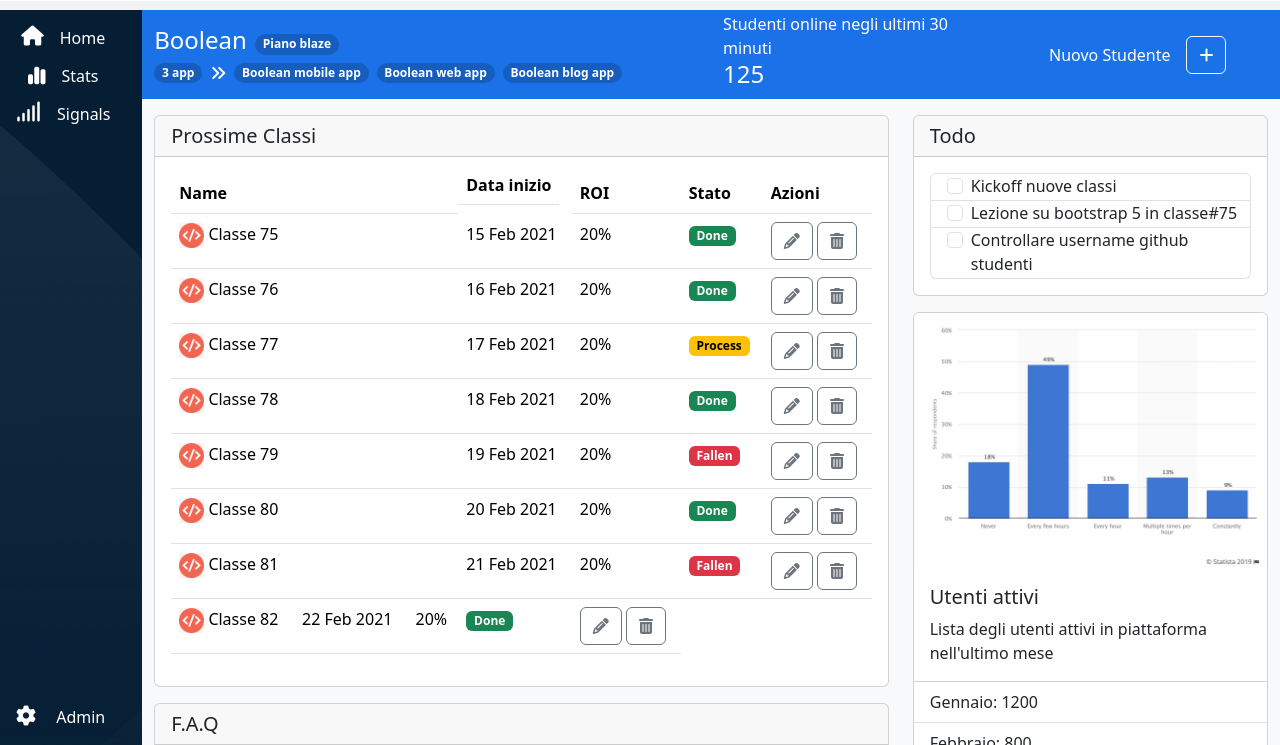
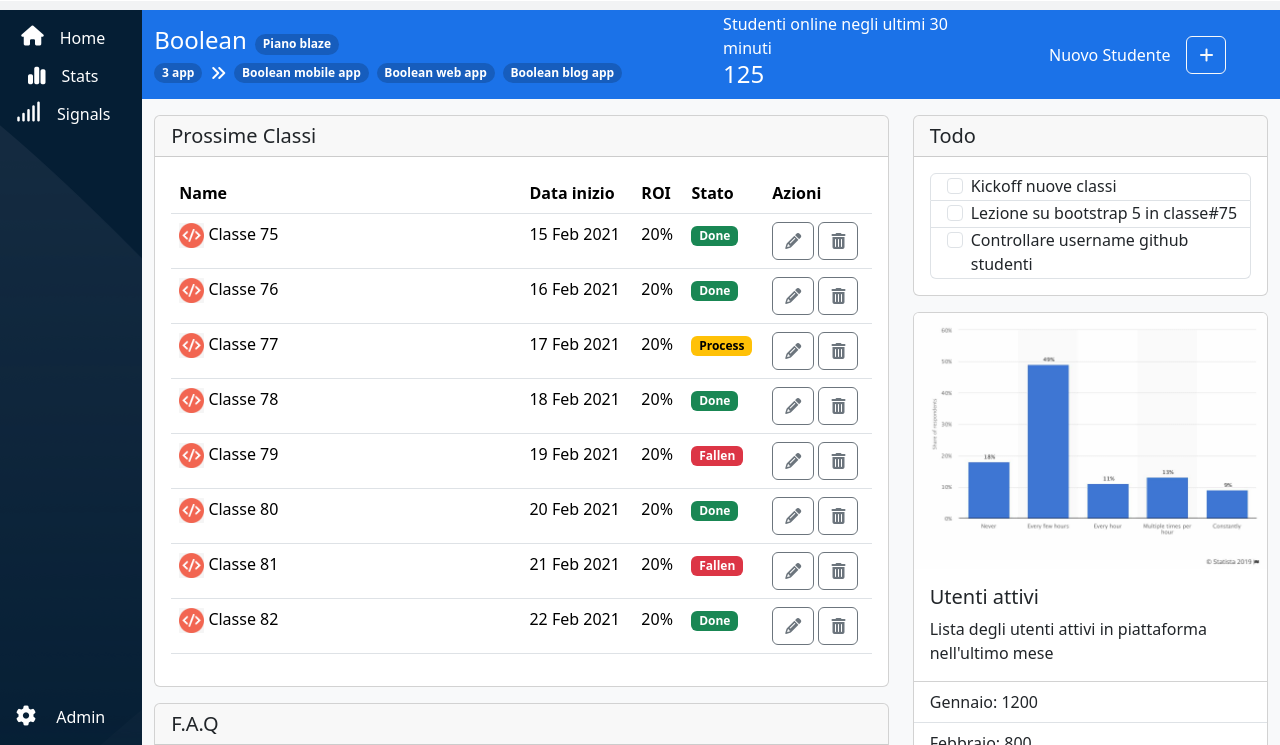
Before and after one commit to Fabrizio-padula-hub/html-css-bootstrap-dashboard, a plain HTML site: page index.html in a window 1280 px wide. Shown: the part 55-800 px from the top of the page. Drawn offline with nearby package versions, Linux system fonts and the light colour scheme.

Commit message:
feat: tabe adjustment

```diff
--- a/index.html
+++ b/index.html
@@ -239,24 +239,24 @@
                                             <table class="table">
                                                 <thead class="table">
                                                     <tr>
-                                                        <th colspan="3">Name</th>
-                                                        <th class="d-none d-md-inline">Data inizio</th>
-                                                        <th>ROI</th>
+                                                        <th class="space-table-th">Name</th>
+                                                        <th class="d-none d-md-table-cell">Data inizio</th>
+                                                        <th class="d-none d-md-table-cell">ROI</th>
                                                         <th>Stato</th>
                                                         <th>Azioni</th>
                                                     </tr>
                                                 </thead>
                                                 <tbody>
                                                     <tr>
-                                                        <td colspan="3">
+                                                        <td>
                                                             <img src="./img/class-avatar.jpg" class="img-fluid img-class" alt="">
                                                             Classe 75
                                                         </td>
-                                                        <td>
-                                                            <span class="d-none d-md-inline">15 Feb 2021</span>
+                                                        <td class="d-none d-md-table-cell">
+                                                            15 Feb 2021
                                                         </td>
-                                                        <td>
-                                                            <span class="d-none d-md-inline">20%</span>
+                                                        <td class="d-none d-md-table-cell">
+                                                            20%
                                                         </td>
                                                         <td>
                                                             <span class="badge text-bg-success">Done</span>
@@ -267,15 +267,15 @@
                                                         </td>
                                                     </tr>
                                                     <tr>
-                                                        <td colspan="3">
+                                                        <td>
                                                             <img src="./img/class-avatar.jpg" class="img-fluid img-class" alt="">
                                                             Classe 76
                                                         </td>
-                                                        <td>
-                                                            <span class="d-none d-md-inline">16 Feb 2021</span>
+                                                        <td class="d-none d-md-table-cell">
+                                                            16 Feb 2021
                                                         </td>
-                                                        <td>
-                                                            <span class="d-none d-md-inline">20%</span>
+                                                        <td class="d-none d-md-table-cell">
+                                                            20%
                                                         </td>
                                                         <td>
                                                             <span class="badge text-bg-success">Done</span>
@@ -286,15 +286,15 @@
                                                         </td>
                                                     </tr>
                                                     <tr>
-                                                        <td colspan="3">
+                                                        <td>
                                                             <img src="./img/class-avatar.jpg" class="img-fluid img-class" alt="">
                                                             Classe 77
                                                         </td>
-                                                        <td>
-                                                            <span class="d-none d-md-inline">17 Feb 2021</span>
+                                                        <td class="d-none d-md-table-cell">
+                                                            17 Feb 2021
                                                         </td>
-                                                        <td>
-                                                            <span class="d-none d-md-inline">20%</span>
+                                                        <td class="d-none d-md-table-cell">
+                                                            20%
                                                         </td>
                                                         <td>
                                                             <span class="badge text-bg-warning">Process</span>
@@ -305,15 +305,15 @@
                                                         </td>
                                                     </tr>
                                                     <tr>
-                                                        <td colspan="3">
+                                                        <td>
                                                             <img src="./img/class-avatar.jpg" class="img-fluid img-class" alt="">
                                                             Classe 78
                                                         </td>
-                                                        <td>
-                                                            <span class="d-none d-md-inline">18 Feb 2021</span>
+                                                        <td class="d-none d-md-table-cell">
+                                                            18 Feb 2021
                                                         </td>
-                                                        <td>
-                                                            <span class="d-none d-md-inline">20%</span>
+                                                        <td class="d-none d-md-table-cell">
+                                                            20%
                                                         </td>
                                                         <td>
                                                             <span class="badge text-bg-success">Done</span>
@@ -324,15 +324,15 @@
                                                         </td>
                                                     </tr>
                                                     <tr>
-                                                        <td colspan="3">
+                                                        <td>
                                                             <img src="./img/class-avatar.jpg" class="img-fluid img-class" alt="">
                                                             Classe 79
                                                         </td>
-                                                        <td>
-                                                            <span class="d-none d-md-inline">19 Feb 2021</span>
+                                                        <td class="d-none d-md-table-cell">
+                                                            19 Feb 2021
                                                         </td>
-                                                        <td>
-                                                            <span class="d-none d-md-inline">20%</span>
+                                                        <td class="d-none d-md-table-cell">
+                                                            20%
                                                         </td>
                                                         <td>
                                                             <span class="badge text-bg-danger">Fallen</span>
@@ -343,15 +343,15 @@
                                                         </td>
                                                     </tr>
                                                     <tr>
-                                                        <td colspan="3">
+                                                        <td>
                                                             <img src="./img/class-avatar.jpg" class="img-fluid img-class" alt="">
                                                             Classe 80
                                                         </td>
-                                                        <td>
-                                                            <span class="d-none d-md-inline">20 Feb 2021</span>
+                                                        <td class="d-none d-md-table-cell">
+                                                            20 Feb 2021
                                                         </td>
-                                                        <td>
-                                                            <span class="d-none d-md-inline">20%</span>
+                                                        <td class="d-none d-md-table-cell">
+                                                            20%
                                                         </td>
                                                         <td>
                                                             <span class="badge text-bg-success">Done</span>
@@ -362,15 +362,15 @@
                                                         </td>
                                                     </tr>
                                                     <tr>
-                                                        <td colspan="3">
+                                                        <td>
                                                             <img src="./img/class-avatar.jpg" class="img-fluid img-class" alt="">
                                                             Classe 81
                                                         </td>
-                                                        <td>
-                                                            <span class="d-none d-md-inline">21 Feb 2021</span>
+                                                        <td class="d-none d-md-table-cell">
+                                                            21 Feb 2021
                                                         </td>
-                                                        <td>
-                                                            <span class="d-none d-md-inline">20%</span>
+                                                        <td class="d-none d-md-table-cell">
+                                                            20%
                                                         </td>
                                                         <td>
                                                             <span class="badge text-bg-danger">Fallen</span>
@@ -385,11 +385,11 @@
                                                             <img src="./img/class-avatar.jpg" class="img-fluid img-class" alt="">
                                                             Classe 82
                                                         </td>
-                                                        <td>
-                                                            <span class="d-none d-md-inline">22 Feb 2021</span>
+                                                        <td class="d-none d-md-table-cell">
+                                                            22 Feb 2021
                                                         </td>
-                                                        <td>
-                                                            <span class="d-none d-md-inline">20%</span>
+                                                        <td class="d-none d-md-table-cell">
+                                                            20%
                                                         </td>
                                                         <td>
                                                             <span class="badge text-bg-success">Done</span>
--- a/style.css
+++ b/style.css
@@ -89,6 +89,9 @@
 .img-class{
     width: 25px;
 }
+.space-table-th{
+    width: 50%;
+}
 
 
 
```
